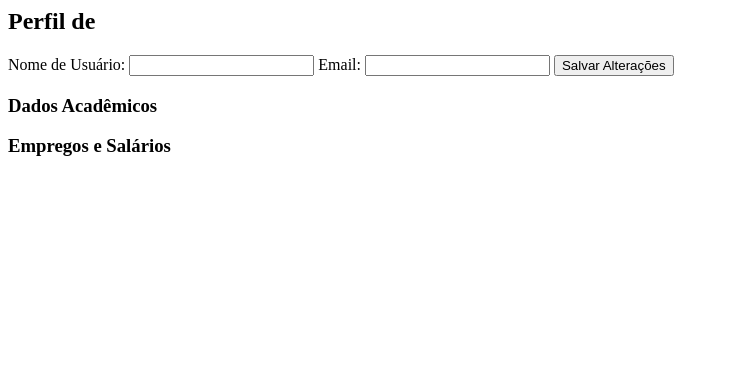
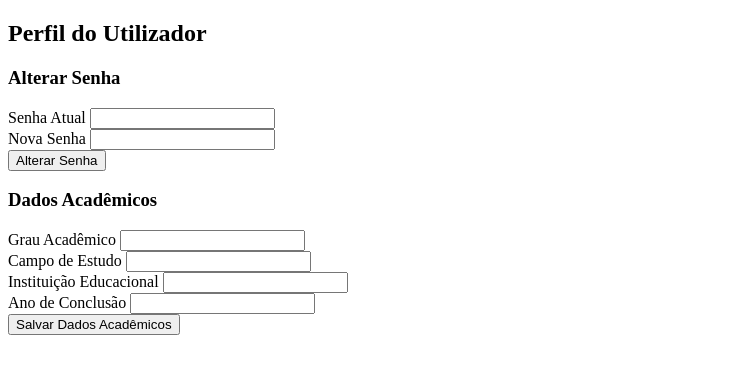
Before and after one commit to PreK/KuantoGanha, a PHP site: page /modules/perfil.php in a window 1280 px wide. Shown: the top 374 px of the page, without its empty margins (0-729 px from the left). Run offline with PHP 8.4, Linux system fonts and the light colour scheme; the visitor is signed in with stand-in values (Sample User, id 1); data that the repository does not hold is empty; some libraries are stand-ins or nearby versions.

Commit message:
Remake perfil.php

```diff
--- a/modules/perfil.php
+++ b/modules/perfil.php
@@ -2,90 +2,106 @@
 if (session_status() === PHP_SESSION_NONE) {
     session_start();
 }
-require_once 'dbconfig.php';
-require_once 'getInfo.php';
+require_once 'dbconfig.php'; // Conexão com o banco de dados
 
+// Verificar se o usuário está logado
+$userId = $_SESSION['uid'] ?? null;
+if (!$userId) {
+    echo "Utilizador não está logado.";
+    exit;
+}
 
-$userData = getUserData($_SESSION['uid']);
-$academicData = getAcademicData($_SESSION['uid']);
-$jobData = getJobData($_SESSION['uid']);
-echo '<pre>';
-print_r($userData);
-echo '</pre>';
+// Processamento para Alteração de Senha
+if ($_SERVER["REQUEST_METHOD"] == "POST" && $_POST['action'] == 'changePassword') {
+    $currentPassword = $_POST['currentPassword'];
+    $newPassword = $_POST['newPassword'];
 
-
-if ($_SERVER["REQUEST_METHOD"] == "POST" && isset($_POST['updateUserInfo'])) {
-    // Inicialização das variáveis com dados do formulário
-    $username = trim($_POST['username']);
-    $email = trim($_POST['email']);
-    $userId = $_SESSION['uid']; // ou outro identificador de usuário apropriado
-
-    $pdo = getDbConnection();
-
-    // Validação básica (deve ser expandida conforme necessário)
-    if (empty($username) || empty($email)) {
-        // Adicione um erro se os campos estiverem vazios
-        $error = "Por favor, preencha todos os campos.";
+    // Função para verificar a senha atual e atualizar para a nova senha
+    // Supondo que esta função retorne verdadeiro se a senha for alterada com sucesso
+    $passwordChanged = updateUserPassword($userId, $currentPassword, $newPassword);
+    if ($passwordChanged) {
+        echo "Senha alterada com sucesso!";
     } else {
-        // Processamento da atualização no banco de dados
-        $sql = "UPDATE users SET username = :username, email = :email WHERE uid = :uid";
-
-        if ($stmt = $pdo->prepare($sql)) {
-            // Vincular parâmetros
-            $stmt->bindParam(":username", $username, PDO::PARAM_STR);
-            $stmt->bindParam(":email", $email, PDO::PARAM_STR);
-            $stmt->bindParam(":uid", $userId, PDO::PARAM_INT);
-
-            // Executar a declaração
-            if ($stmt->execute()) {
-                $success = "Informações atualizadas com sucesso.";
-            } else {
-                $error = "Erro ao atualizar as informações.";
-            }
-        }
+        echo "Erro ao alterar a senha.";
     }
 }
 
+// Processamento para Gerenciamento de Dados Acadêmicos
+if ($_SERVER["REQUEST_METHOD"] == "POST" && $_POST['action'] == 'manageAcademicData') {
+    $academicDegree = $_POST['academic_degree'];
+    $fieldOfStudy = $_POST['field_of_study'];
+    $institution = $_POST['educational_institution'];
+    $yearOfCompletion = $_POST['year_of_completion'];
+
+    // Função para inserir ou atualizar dados acadêmicos
+    // Supondo que esta função retorne verdadeiro se os dados forem salvos com sucesso
+    $dataSaved = manageUserAcademicData($userId, $academicDegree, $fieldOfStudy, $institution, $yearOfCompletion);
+    if ($dataSaved) {
+        echo "Dados acadêmicos salvos com sucesso!";
+    } else {
+        echo "Erro ao salvar os dados acadêmicos.";
+    }
+}
+
+// Funções para Alteração de Senha e Gerenciamento de Dados Acadêmicos
+function updateUserPassword($userId, $currentPassword, $newPassword) {
+    // Implemente esta função
+}
+
+function manageUserAcademicData($userId, $academicDegree, $fieldOfStudy, $institution, $yearOfCompletion) {
+    // Implemente esta função
+}
 ?>
 
 <!DOCTYPE html>
-<html lang="pt">
+<html>
 <head>
-    <meta charset="UTF-8">
-    <title>Perfil do Usuário</title>
-    <!-- Adicione aqui os links para o CSS -->
+    <title>Perfil do Utilizador</title>
+    <!-- Incluir CSS e JavaScript se necessário -->
 </head>
 <body>
-<div class="user-profile">
-    <h2>Perfil de <?php echo htmlspecialchars($userData['username']); ?></h2>
+<main class="col-md-9 ms-sm-auto col-lg-10 px-md-4">
+    <div class="form-container">
+        <h2>Perfil do Utilizador</h2>
 
-    <!-- Formulário para editar informações do usuário -->
-    <form method="post">
-        <!-- Campos para editar informações do usuário -->
-        <label>Nome de Usuário:</label>
-        <input type="text" name="username" value="<?php echo htmlspecialchars($userData['username']); ?>">
-        <label>Email:</label>
-        <input type="email" name="email" value="<?php echo htmlspecialchars($userData['email']); ?>">
-        <input type="submit" name="updateUserInfo" value="Salvar Alterações">
-    </form>
+        <!-- Formulário de Alteração de Senha -->
+        <form id="changePasswordForm" method="post">
+            <h3>Alterar Senha</h3>
+            <div class="form-group">
+                <label for="currentPassword">Senha Atual</label>
+                <input type="password" name="currentPassword" id="currentPassword" required>
+            </div>
+            <div class="form-group">
+                <label for="newPassword">Nova Senha</label>
+                <input type="password" name="newPassword" id="newPassword" required>
+            </div>
+            <input type="hidden" name="action" value="changePassword">
+            <button type="submit">Alterar Senha</button>
+        </form>
 
-    <!-- Seção de Dados Acadêmicos -->
-    <div class="academic-data">
-        <h3>Dados Acadêmicos</h3>
-        <!-- Listar os dados acadêmicos -->
-        <?php foreach ($academicData as $data) { ?>
-            <p><?php echo htmlspecialchars($data['academic_degree']); ?> em <?php echo htmlspecialchars($data['field_of_study']); ?></p>
-        <?php } ?>
+        <!-- Formulário para Dados Acadêmicos -->
+        <form id="academicDataForm" method="post">
+            <h3>Dados Acadêmicos</h3>
+            <div class="form-group">
+                <label for="academic_degree">Grau Acadêmico</label>
+                <input type="text" name="academic_degree" id="academic_degree" required>
+            </div>
+            <div class="form-group">
+                <label for="field_of_study">Campo de Estudo</label>
+                <input type="text" name="field_of_study" id="field_of_study" required>
+            </div>
+            <div class="form-group">
+                <label for="educational_institution">Instituição Educacional</label>
+                <input type="text" name="educational_institution" id="educational_institution" required>
+            </div>
+            <div class="form-group">
+                <label for="year_of_completion">Ano de Conclusão</label>
+                <input type="text" name="year_of_completion" id="year_of_completion" required>
+            </div>
+            <input type="hidden" name="action" value="manageAcademicData">
+            <button type="submit">Salvar Dados Acadêmicos</button>
+        </form>
     </div>
-
-    <!-- Seção de Empregos e Salários -->
-    <div class="job-data">
-        <h3>Empregos e Salários</h3>
-        <!-- Listar os empregos e salários -->
-        <?php foreach ($jobData as $job) { ?>
-            <p><?php echo htmlspecialchars($job['title']); ?> - <?php echo htmlspecialchars($job['gross_amount']); ?></p>
-        <?php } ?>
-    </div>
-</div>
+</main>
 </body>
 </html>
```
